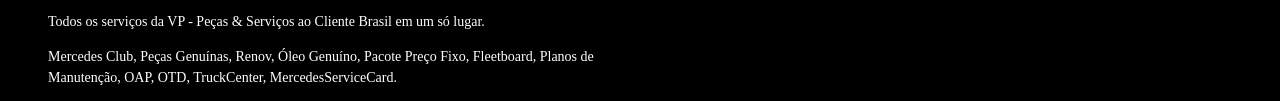
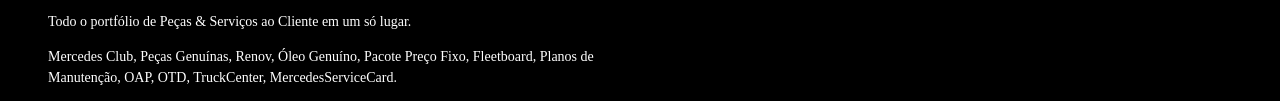
Before and after one commit to victorhm17/pecaseservicosmb, a plain HTML site: page index.html in a window 1280 px wide. Shown: the part 348-449 px from the top of the page. Drawn offline with nearby package versions, Linux system fonts and the light colour scheme; a web font is replaced by a local one.

Commit message:
Update index.html

```diff
--- a/index.html
+++ b/index.html
@@ -44,7 +44,7 @@
 		<section class="content show" id="home">
 			<h1>Peças & Serviços MB</h1>
 			<h5>Site em construção!</h5>
-			<p>Todos os serviços da VP - Peças & Serviços ao Cliente Brasil em um só lugar.</p>
+			<p>Todo o portfólio de Peças & Serviços ao Cliente em um só lugar.</p>
 			<p>Mercedes Club, Peças Genuínas, Renov, Óleo Genuíno, Pacote Preço Fixo, Fleetboard, Planos de Manutenção, OAP, OTD, TruckCenter, MercedesServiceCard.</p>
 		</section>
 
```
